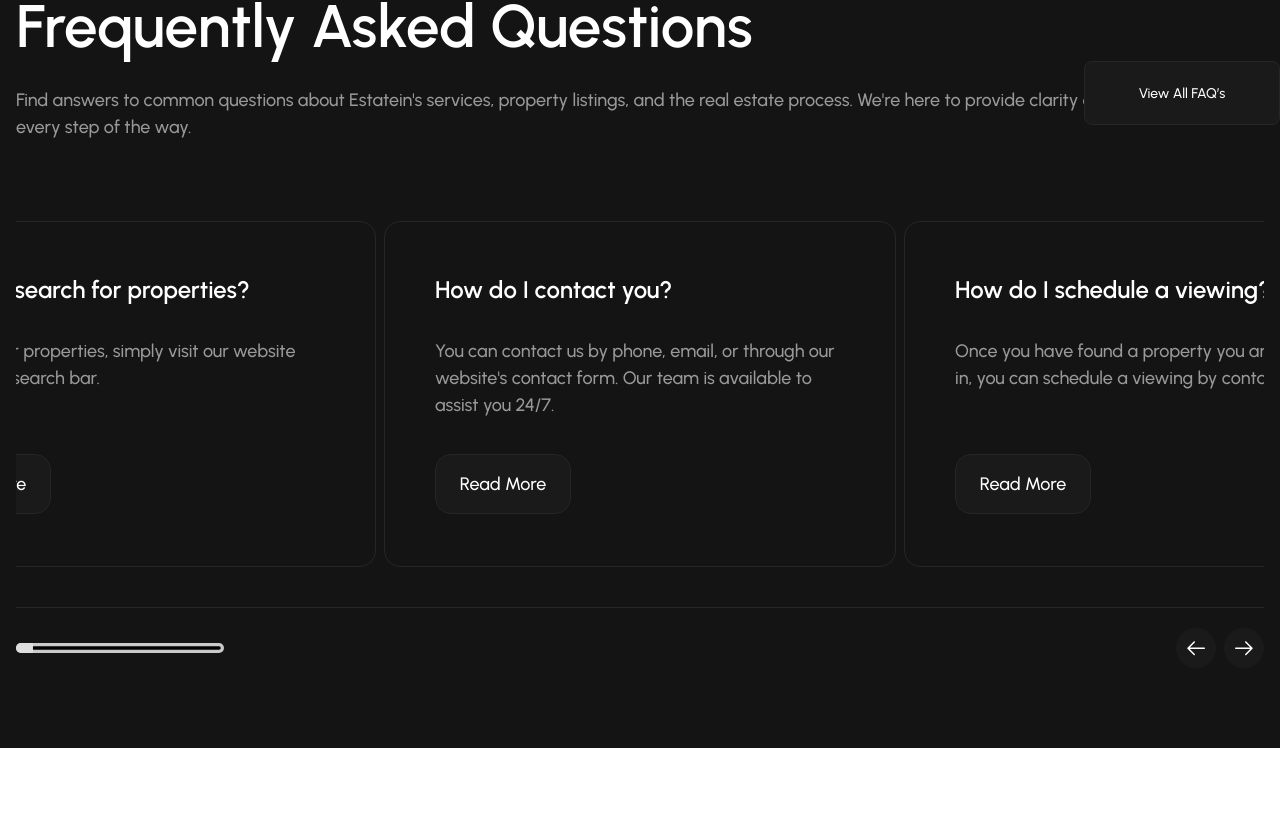
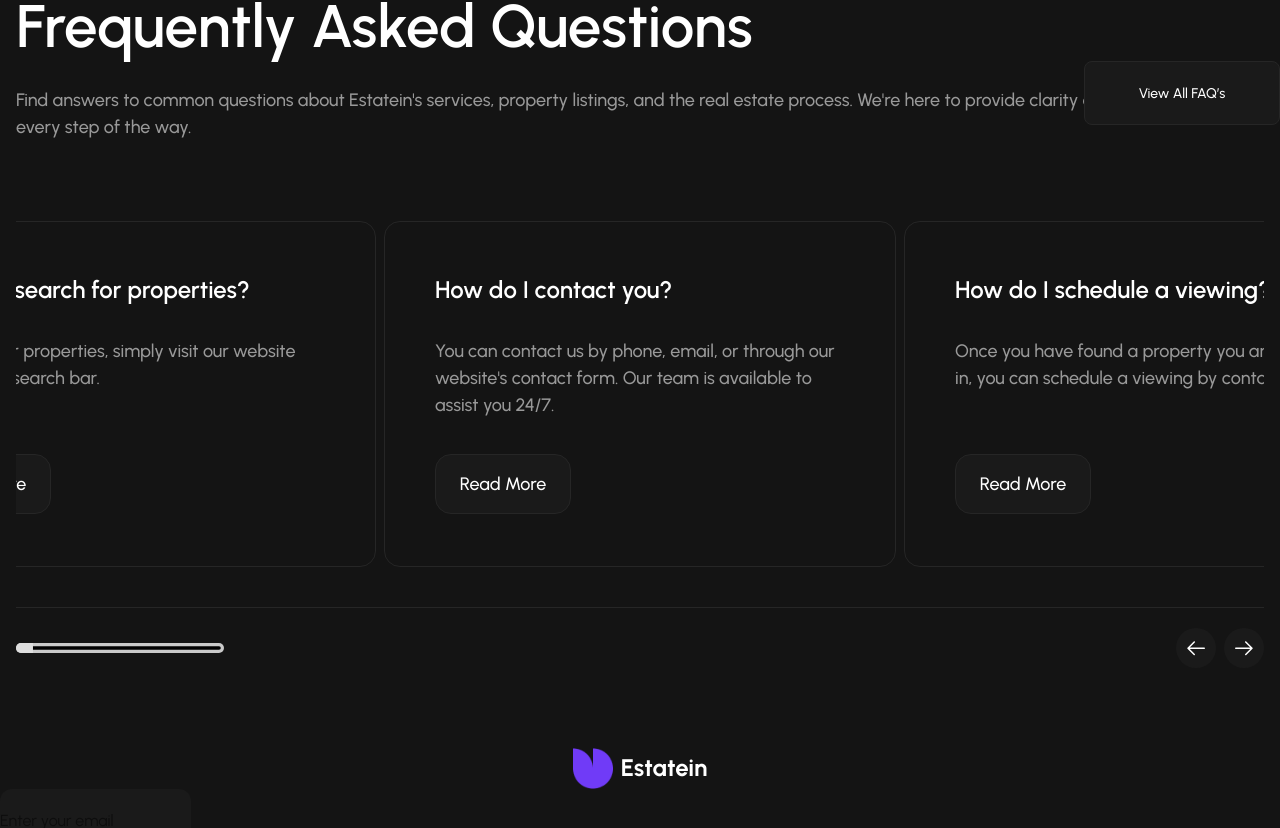
Before and after one commit to masrafi-000/Real-State-App, a Next.js app: page / in a window 1280 px wide. Shown: the part 3725-4553 px from the top of the page. Before the commit the page ends 4473 px from the top, so only its background shows below. Built offline with nearby package versions, Linux system fonts and the light colour scheme.

Commit message:
Footer Ongoing

```diff
--- /dev/null
+++ b/Components/Home/Footer/Footer.tsx
@@ -0,0 +1,39 @@
+import Image from "next/image";
+import Link from "next/link";
+
+const Footer = () => {
+  return (
+    <div className="container mx-auto bg-[var(--color-gray_08)] ">
+      <div className="grid grid-cols-[0, 2fr] ">
+        {/* logo and input */}
+        <div>
+          <div className="text-white">
+            <Link
+              href="/"
+              className="flex items-center justify-center gap-2 text-2xl font-bold"
+            >
+              <Image src="/images/logo.png" alt="logo" width={40} height={40} />
+              <p>Estatein</p>
+            </Link>
+          </div>
+          <div>
+            <input
+              type="text"
+              placeholder="Enter your email"
+              className="w-full h-[63px]  sm:w-[191px] rounded-xl flex items-center justify-center  bg-[var(--color-gray_10)] hover:bg-gray-950 "
+            />
+          </div>
+        </div>
+        <div>
+          <div></div>
+          <div></div>
+          <div></div>
+          <div></div>
+        </div>
+      </div>
+      <div></div>
+    </div>
+  );
+};
+
+export default Footer;
--- /dev/null
+++ b/Components/Home/Footer/FotterTop.tsx
@@ -0,0 +1,9 @@
+import React from 'react'
+
+const FotterTop = () => {
+  return (
+    <div>FotterTop</div>
+  )
+}
+
+export default FotterTop
--- a/Components/Home/Home.tsx
+++ b/Components/Home/Home.tsx
@@ -4,6 +4,7 @@ import Navbar from '../Navbar/Navbar'
 import FeaturedProperties from './FeaturedProperties/FeaturedProperties'
 import Testimonials from './Testimonial/Testimonials'
 import Faq from './FAQ/Faq'
+import Footer from './Footer/Footer'
 
 const Home = () => {
   return (
@@ -13,6 +14,7 @@ const Home = () => {
       <FeaturedProperties slides={[0, 1, 2, 3, 4, 5, 6, 7, 8, 9, 10, 11, 12, 13]} options={{ loop: false }} />
       <Testimonials slides={[0, 1, 2, 3, 4, 5, 6, 7, 8, 9, 10, 11, 12, 13]} options={{ loop: false }} />
       <Faq slides={[0, 1, 2, 3, 4, 5, 6, 7, 8, 9, 10, 11, 12, 13]} options={{ loop: false }} />
+      <Footer/>
     </div>
   )
 }
```
